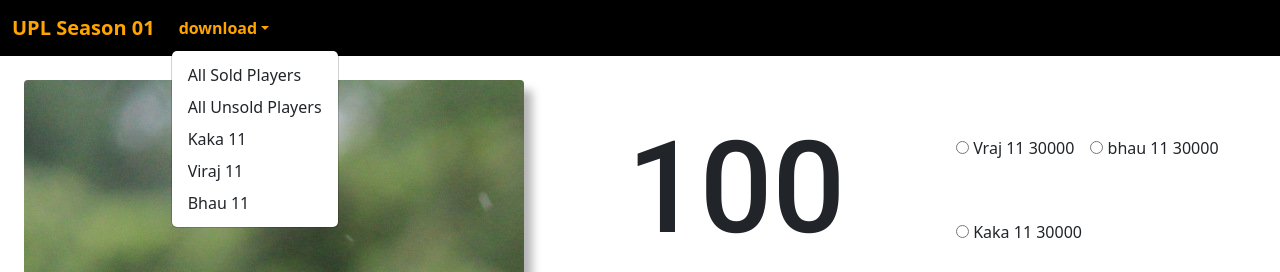
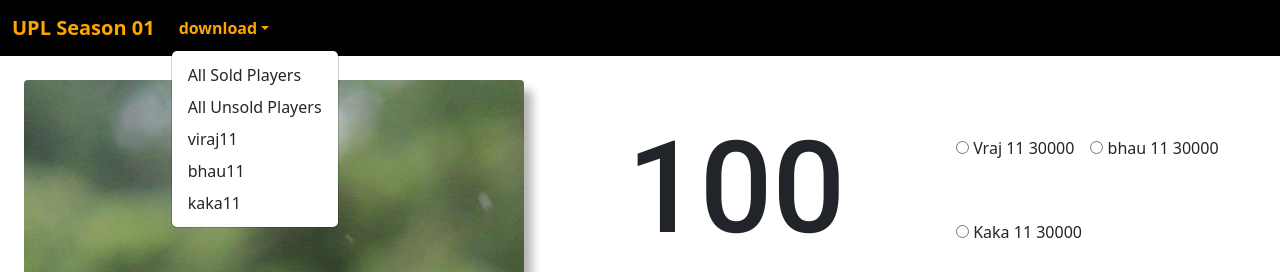
Before and after one commit to hubofayush/uplau, a React (Vite) app: page / in a window 1280 px wide. Both pictures are taken after a click on the button "download". Shown: the top 272 px of the page. Built offline with nearby package versions, Linux system fonts and the light colour scheme.

Commit message:
make download team sheet dynamic

```diff
--- a/src/Components/Navbar.jsx
+++ b/src/Components/Navbar.jsx
@@ -56,36 +56,26 @@ function Navbar(props) {
                       All Unsold Players
                     </button>
                   </li>
+
+                  {props.soldPlayers?.map((team) => {
+                    return (
+                      <>
                         <li>
                           <button
                             className="dropdown-item"
                             onClick={() => {
-                        props.jsonToExcel(props.kaka11, "kaka11");
+                              props.jsonToExcel(
+                                team.playersBought,
+                                `${team.name}`
+                              );
                             }}
                           >
-                      Kaka 11
+                            {team.name}
                           </button>
                         </li>
-                  <li>
-                    <button
-                      className="dropdown-item"
-                      onClick={() => {
-                        props.jsonToExcel(props.viraj11, "viraj11");
-                      }}
-                    >
-                      Viraj 11
-                    </button>
-                  </li>
-                  <li>
-                    <button
-                      className="dropdown-item"
-                      onClick={() => {
-                        props.jsonToExcel(props.bhau11, "bhau11");
-                      }}
-                    >
-                      Bhau 11
-                    </button>
-                  </li>
+                      </>
+                    );
+                  })}
                 </ul>
               </li>
             </ul>
```
Lines whose indentation alone changed are shown as unchanged.
